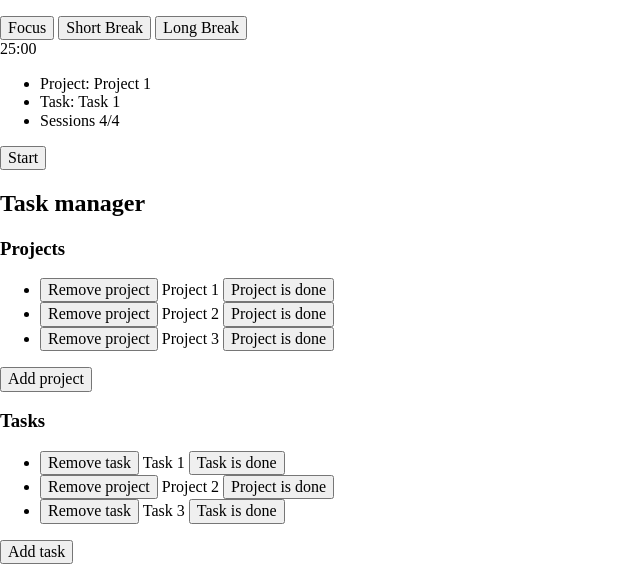
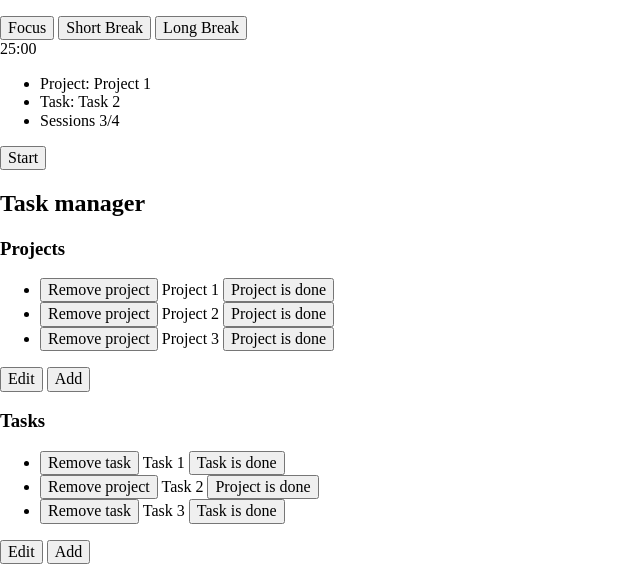
Before and after one commit to fedorova-ekaterina/hexpet, a website: page index.html in a window 1280 px wide. Shown: the part 467-1031 px from the top of the page, without its empty margins (0-640 px from the left). Drawn offline with Linux system fonts and the light colour scheme.

Commit message:
change index.html

```diff
--- a/index.html
+++ b/index.html
@@ -49,10 +49,10 @@
                 <button type="button" class="btn btn_bg-yellow timer__preset-btn timer__preset-btn_long-break">Long
                     Break</button>
                 <div class="timer__time-view">25:00</div>
-                <ul class="timer__list">
+                <ul class="timer__indicators">
                     <li class="timer__item">Project: Project 1</li>
-                    <li class="timer__item">Task: Task 1</li>
-                    <li class="timer__item">Sessions 4/4</li>
+                    <li class="timer__item">Task: Task 2</li>
+                    <li class="timer__item">Sessions 3/4</li>
                 </ul>
                 <button type="button" class="btn btn_bg-cyan timer__start-btn">Start</button>
             </section>
@@ -62,7 +62,7 @@
             <section class="projects">
                 <h3 class="projects__title">Projects</h3>
                 <ul class="projects__list">
-                    <li class="projects__item">
+                    <li class="projects__item projects__item_selected">
                         <button type="button" class="projects__remove-btn">
                             <span class="visually-hidden">Remove project</span>
                         </button>
@@ -90,7 +90,8 @@
                         </button>
                     </li>
                 </ul>
-                <button type="button" class="btn btn_bg-yellow projects__add-btn">Add project</button>
+                <button type="button" class="btn btn_bg-yellow projects__edit-btn">Edit</button>
+                <button type="button" class="btn btn_bg-yellow projects__add-btn">Add</button>
             </section>
             <section class="tasks">
                 <h3 class="tasks__title">Tasks</h3>
@@ -105,11 +106,11 @@
                         </button>
                     </li>
                     <li class="tasks__item">
-                        <button type="button" class="projects__remove-btn">
+                        <button type="button" class="tasks__remove-btn">
                             <span class="visually-hidden">Remove project</span>
                         </button>
-                        <span class="projects__text">Project 2</span>
-                        <button type="button" class="projects__done-btn">
+                        <span class="tasks__text">Task 2</span>
+                        <button type="button" class="tasks__done-btn">
                             <span class="visually-hidden">Project is done</span>
                         </button>
                     </li>
@@ -123,7 +124,8 @@
                         </button>
                     </li>
                 </ul>
-                <button type="button" class="btn btn_bg-yellow tasks__add-btn">Add task</button>
+                <button type="button" class="btn btn_bg-yellow tasks__edit-btn">Edit</button>
+                <button type="button" class="btn btn_bg-yellow tasks__add-btn">Add</button>
             </section>
         </section>
     </main>
```
